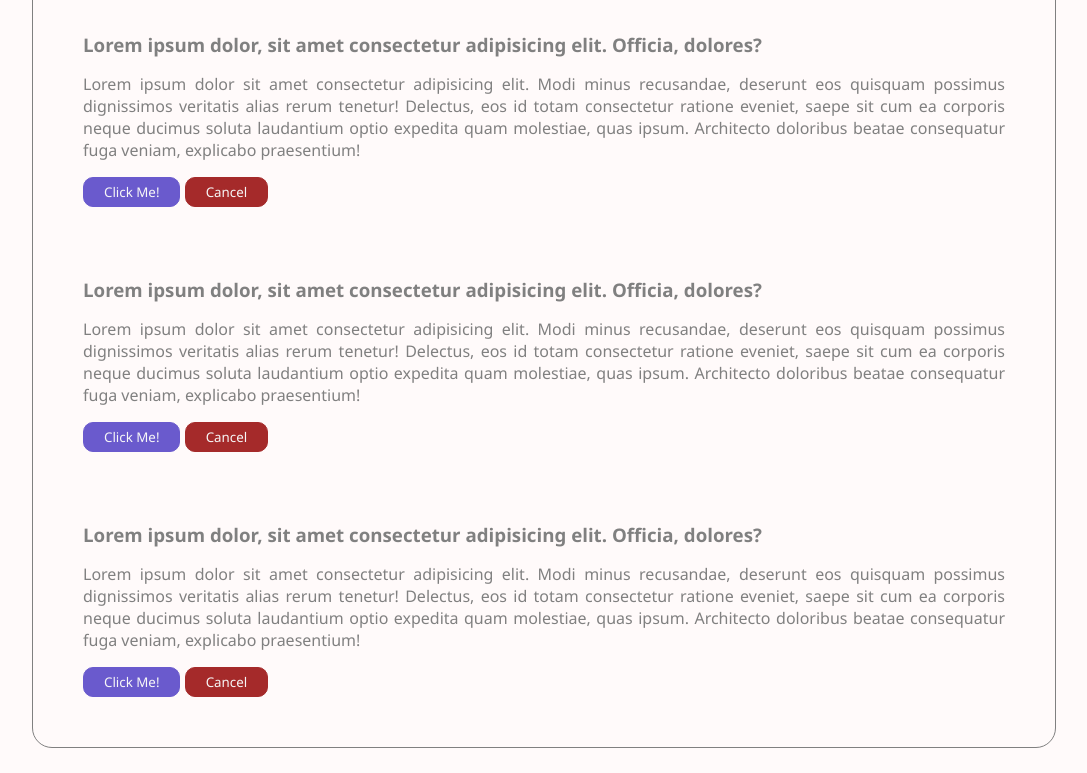
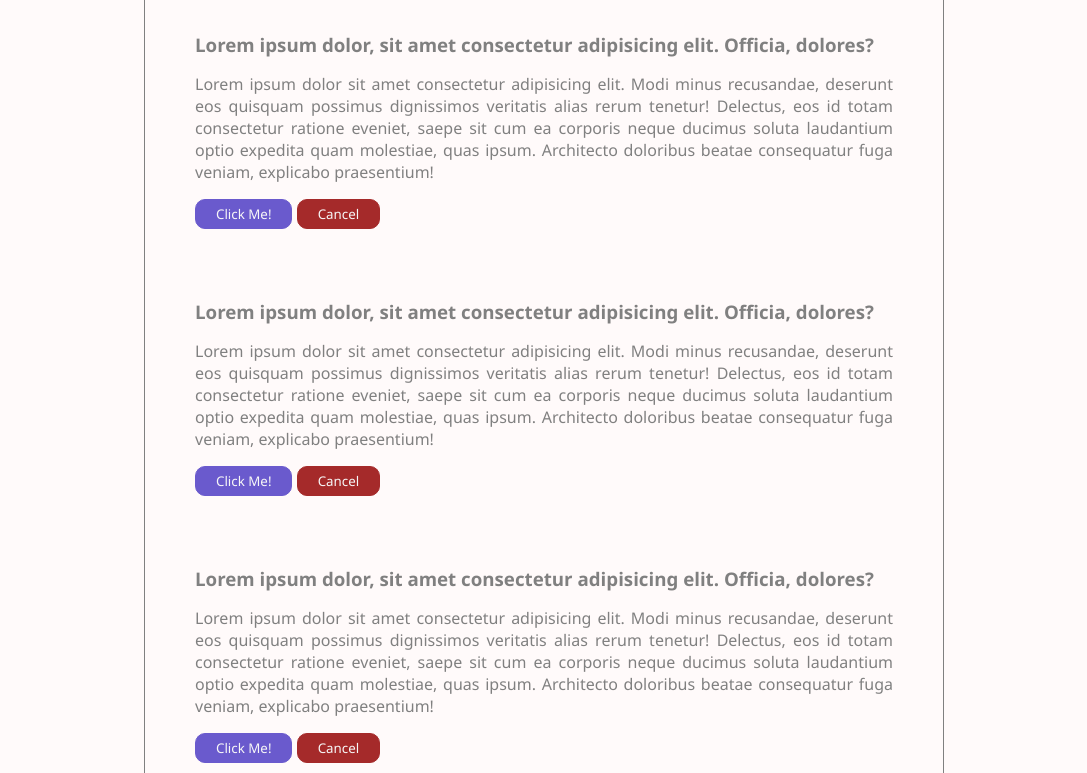
Before and after one commit to Angelozam17/Falcons, a plain HTML site: page index.html in a window 1280 px wide. Shown: the part 165-938 px from the top of the page, without its empty margins (96-1183 px from the left). Drawn offline with Linux system fonts and the light colour scheme.

```diff
--- a/styles/main.css
+++ b/styles/main.css
@@ -10,7 +10,8 @@
 
 
 .container{
-    width: 80vw;
+    width: 90vw;
+    max-width: 800px;
     margin-left: auto;
     margin-right: auto;
     margin-top: 50px;
```
